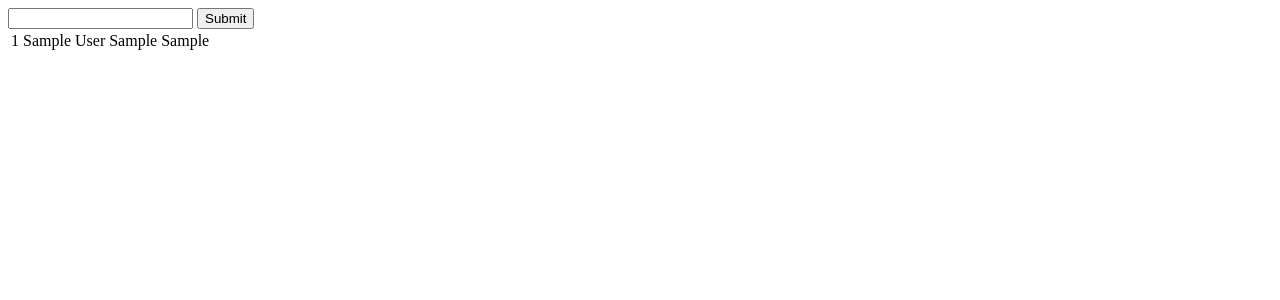
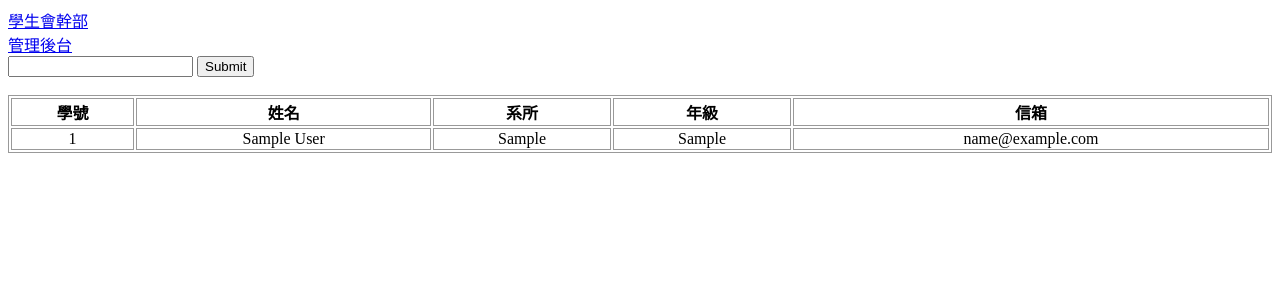
Before and after one commit to NCNUSA/member, a Django app: template templates/index.html in a window 1280 px wide. Shown: the top 300 px of the page. Run offline with Django 3.2, Linux system fonts and the light colour scheme; the template is opened without the code that fills it: values that come from a table or form of the project are taken from there, others are empty; tables that the repository leaves empty hold one stand-in row (values such as "Sample post").

Commit message:
新增群組、改善搜尋

```diff
--- a/backend/models.py
+++ b/backend/models.py
@@ -3,19 +3,38 @@ from django.db import models
 # Create your models here.
 
 class Member(models.Model):
-    ID = models.AutoField( primary_key=True )
-    SID = models.CharField( max_length=10, unique=True )
-    CNAME = models.CharField( max_length=20 )
-    ENAME = models.CharField( max_length=100, blank=True, null=True )
-    DEP = models.CharField( max_length=30, blank=True, null=True )
-    GRADE = models.CharField( max_length=10, blank=True, null=True )
+    SID = models.CharField( max_length=10, unique=True, verbose_name='學號' )
+    CNAME = models.CharField( max_length=20, verbose_name='中文姓名' )
+    ENAME = models.CharField( max_length=100, blank=True, null=True, verbose_name='英文姓名' )
+    DEP = models.CharField( max_length=30, blank=True, null=True, verbose_name='系所' )
+    GRADE = models.CharField( max_length=10, blank=True, null=True, verbose_name='年級' )
     EMAIL = models.EmailField( blank=True, null=True )
-    PHONE = models.CharField( max_length=20, blank=True, null=True )
-    EXT = models.CharField( max_length=20, blank=True, null=True )
-    ICN = models.CharField( max_length=15, blank=True, null=True )
-    ADDR = models.CharField( max_length=200, blank=True, null=True )
-    created_at = models.DateTimeField( auto_now_add=True )
-    updated_at = models.DateTimeField( auto_now=True )
+    PHONE = models.CharField( max_length=20, blank=True, null=True, verbose_name='手機' )
+    EXT = models.CharField( max_length=20, blank=True, null=True, verbose_name='校內分機' )
+    ICN = models.CharField( max_length=15, blank=True, null=True, verbose_name='身份證字號' )
+    ADDR = models.CharField( max_length=200, blank=True, null=True, verbose_name='住址' )
+    created_at = models.DateTimeField( auto_now_add=True, verbose_name='建立時間' )
+    updated_at = models.DateTimeField( auto_now=True, verbose_name='修改時間' )
 
     def __str__(self):
         return self.SID + ' ' + self.CNAME
+
+class GP(models.Model):
+    GNAME = models.CharField( max_length=30, verbose_name='社團名稱')
+    created_at = models.DateTimeField( auto_now_add=True, verbose_name='建立時間' )
+    updated_at = models.DateTimeField( auto_now=True, verbose_name='建立時間' )
+
+    def __str__(self):
+        return self.GNAME
+
+class GPM(models.Model):
+    MEMBER = models.ForeignKey(Member, on_delete=models.CASCADE, verbose_name='成員')
+    GP = models.ForeignKey(GP, on_delete=models.CASCADE, verbose_name='群組')
+    TITLE = models.CharField( max_length=15,blank=True, null=True, verbose_name='職稱')
+    RM = models.CharField( max_length=30, blank=True, null=True, verbose_name='備註')
+    created_at = models.DateTimeField( auto_now_add=True, verbose_name='建立時間' )
+    updated_at = models.DateTimeField( auto_now=True, verbose_name='建立時間' )
+
+
+    def __str__(self):
+        return  self.GP.GNAME + ' ' + self.MEMBER.CNAME
--- a/member/urls.py
+++ b/member/urls.py
@@ -15,11 +15,12 @@ Including another URLconf
 """
 from django.contrib import admin
 from django.urls import path
-from backend.views import index
+from backend.views import index, SA
 
 admin.autodiscover()
 
 urlpatterns = [
     path('admin/', admin.site.urls),
     path('', index),
+    path('SA', SA),
 ]
--- a/templates/index.html
+++ b/templates/index.html
@@ -3,22 +3,67 @@
 	<head>
 		<meta charset='utf-8'>
 		<title>NCNU MEMBER</title>
+		<style>
+			td { text-align:center; }
+			.bodyStyle { font-family: "Times New Roman", Times, serif }
+			.fontStyle { font-family: "Comic Sans MS"; font-size: 14px; }
+			.title { height:15px; background-color:#CCCCCC; text-align: left; }
+			.firstTitle { text-align: left; line-height: 22.0pt; }
+			.headerStyle { font-family: "Comic Sans MS"; font-size: 17px; }
+		</style>
 	</head>
 	<body>
+		<a href="SA">學生會幹部</a><br>
+		<a href="admin">管理後台</a><br>
 		<form method='GET'>
 			<input type='text' name='Q'>
 			<input type='submit'>
 		</form>
+		<br>
 		{% if result %}
-		<table>
+		<table width="100%" border="1" bordercolor="#999999">
+			<tr>
+                                <th>學號</th>
+                                <th>姓名</th>
+                                <th>系所</th>
+                                <th>年級</th>
+                                <th>信箱</th>
+                        </tr>
+
 		{% for row in result %}
 		<tr>
 			<td> {{ row.SID }} </td>
 			<td> {{ row.CNAME }} </td>
 			<td> {{ row.DEP }} </td>
 			<td> {{ row.GRADE}} </td>
+			{% if row.EMAIL == None %}
+				<td></td>
+				{% else %}
+				<td> {{ row.EMAIL}} </td>
+			{% endif %}
 		</tr>
 		{% endfor %}
 		</table>
+		{% else %}
+		<pre>
+		欄位格式：
+		  |1
+		學|2
+		  |3
+		  |4
+		碩|5
+		  |6
+		  |7
+		  |8
+		  |畢業
+		博|休學
+		  |退學
+		</pre>
+		<br>
+		輸入範例：
+		<br>
+		1. 104
+		<br>
+		2. 小明 學3 退學
 		{% endif %}
 </html>
```
Also changed, not shown: backend/admin.py (+16 -1 lines), backend/views.py (+17 -5 lines), templates/SA.html (added, +39 -0 lines), backend/migrations/0001_initial.py, 1 other file.
